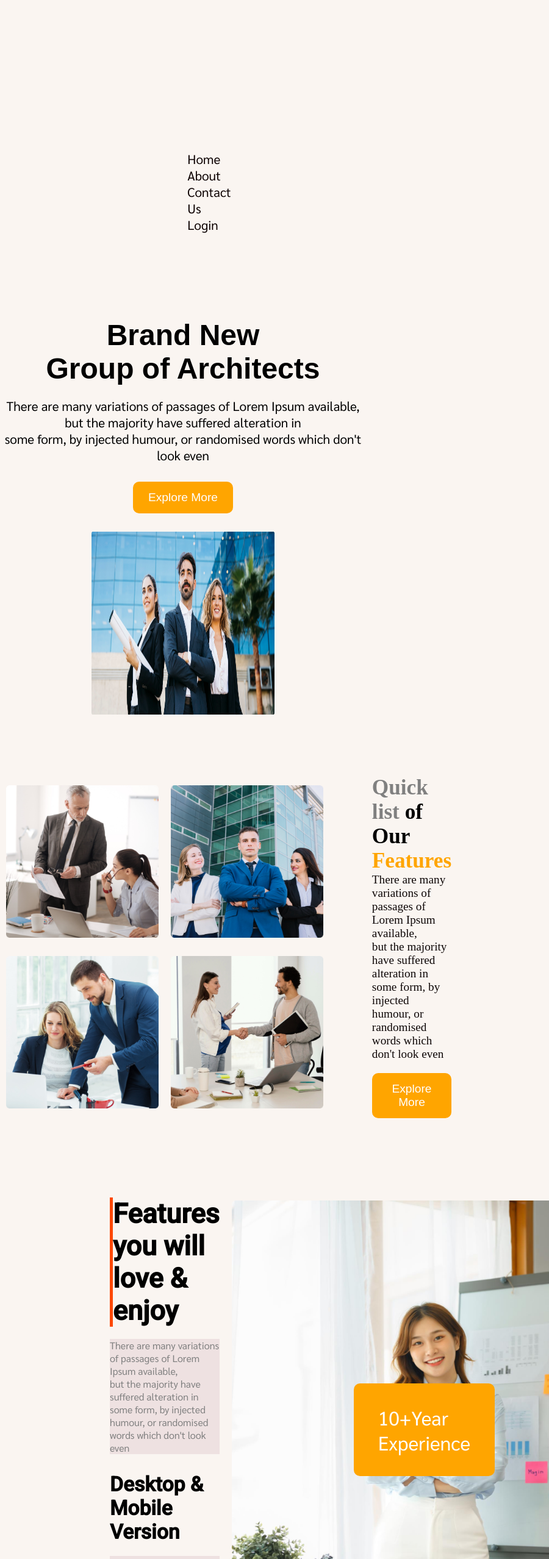
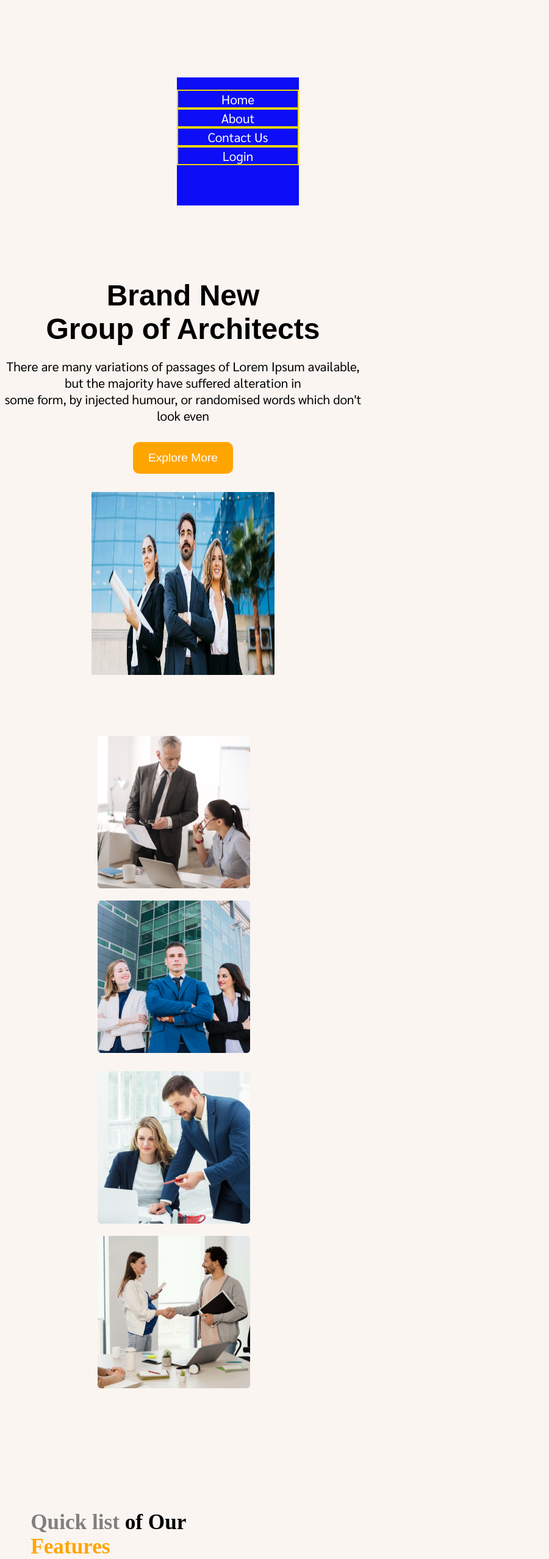
Before and after one commit to Davoidsj/G3-Architect, a plain HTML site: page index.html in a window 600 px wide. Shown: the part 123-2680 px from the top of the page at 61% size, 900 px wide, since content can reach past the window. Drawn offline with Linux system fonts and the light colour scheme; a web font is replaced by a local one.

Commit message:
Update Style.css

```diff
--- a/Style.css
+++ b/Style.css
@@ -415,40 +415,112 @@ height:150px;
 
 
 
-/* media query starts here. */
+/* --------media query starts here. ------------*/
 
 
-@media screen and (min-width:400px) and (max-width:600px){
-    header nav .container-content ul{
+/* --------------------------
+mobile screen range 320px-600px
+------------------------------ */
+
+@media screen and (min-width:320px) and (max-width:600px){
+    header nav .container .name h1{
+        text-align: center;
+    }
+    header nav .container-content ul {
       display: block;
-        margin-right: 900px;
-margin-top:300px;
-padding:20px;
+      margin-top: 200px;
+      margin-left:-300px;
+      padding-top: 20px;
+      background-color: rgb(13, 13, 247);
+      width:200px;
+      height: 210px;
+      text-align: center;
+
     }
 
+    header nav .container-content ul li{
+        border:2px solid #ecd50a;
 
+    }
+
+    header nav .container-content ul li a{
+        color: #ffffff;
+
+    }
 
 .section-2 figure img{
+    display: block;
     width:300px;
     height:300px;
 }
 
-.section-2 .figure-content img{
-display:grid;
-  grid-template-rows:repeat(1,1fr);
+
+.section-2 .figure-content {
+flex-direction: column;
 }
 
-.section-3 .feature-image img{
-    display: block;
-    width:200px;
-    height: 200px;
+
+.section-2 .grouped-image .group-item-1{
+    display: grid;
+    grid-template-columns: repeat(1,1fr);
+    margin-right:180px;
+
 }
 
+
+.section-2 .grouped-image .group-item-2{
+    display: grid;
+    grid-template-columns: repeat(1,1fr);
+    margin-right:180px;
+}
+.section-2 .figure-text {
+    margin-top:200px;
+    margin-left: -140px;
+}
+
+.section-3 .feature-text {
+   margin-left:-156px;
+}
+
+.section-3  figure img{
+display: block;
+margin-top:1800px;
+margin-left:-210px;
+
+}
+
+.section-3 .feature-image-text p{
+    margin-top:1650px;
+    margin-left: -415px;
+    font-size: 1em;
+    padding:10px;
+    text-align: center;
+    margin-bottom: 30px;
+}
+
+.section-4 .section-item{
+    margin-left: -150px;
+}
+.section-4 .box-item{
+    display: grid;
+    grid-template-columns: repeat(1,1fr);
+    margin-left: -160px;
+    gap:20px;
+}
+
+.planning img{
+    margin-left:-30px;
+    padding-bottom: 20px;
+}
 .section-5 .sponsors img{
     padding:20px;
-  display:block;
+    display: grid;
+    grid-template-columns: repeat(1,1fr);
+    margin-left: 100px;
+
 }
 
 
 }
-/* media query ends here. */
+
+/*------------------ media query ends here.--------------- */
```
